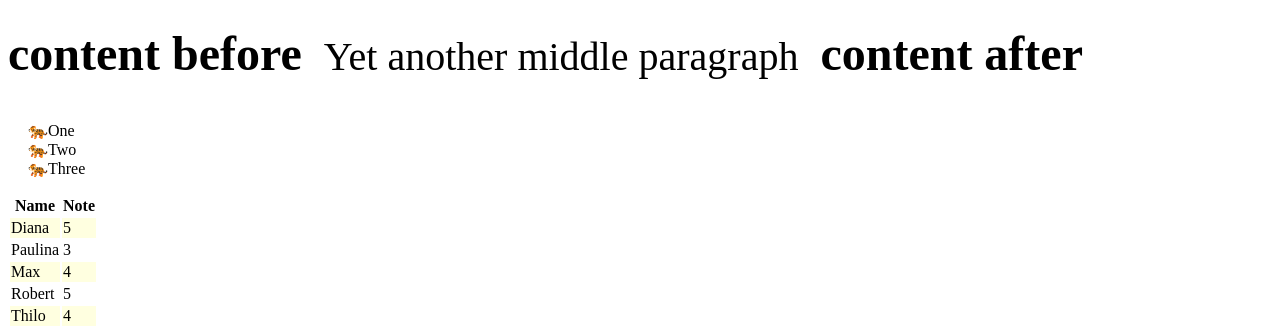
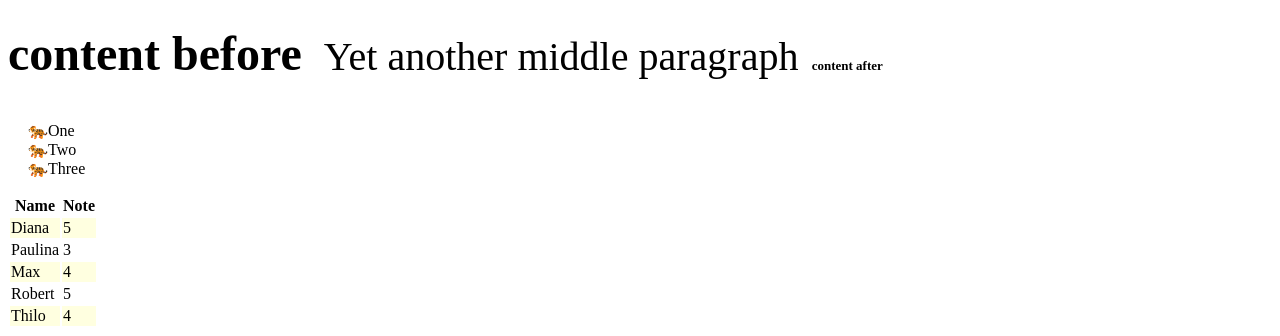
Before and after one commit to stanislau93/git_first_demo, a plain HTML site: page index.html in a window 1280 px wide. Shown: the part 733-1069 px from the top of the page. Drawn offline with Linux system fonts and the light colour scheme.

Commit message:
small font size

```diff
--- a/index.html
+++ b/index.html
@@ -50,7 +50,7 @@
 
     .middle-paragraph::after {
       content: " content after";
-      font-size: larger;
+      font-size: small;
       font-weight: bolder;
       margin-left: 10px;
     }
```
